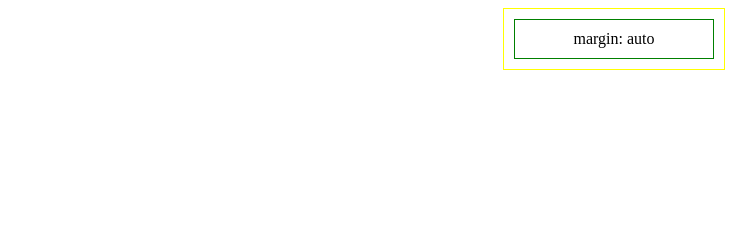
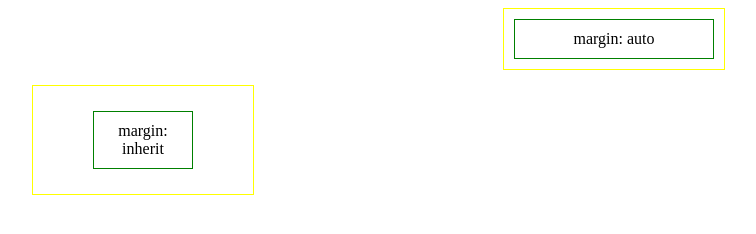
Before and after one commit to trinafirefox/cssplayground, a plain HTML site: page 2020-May-26th/index.html in a window 1280 px wide. Shown: the whole page, without its empty margins (26-782 px from the left). Drawn offline with Linux system fonts and the light colour scheme.

Commit message:
changed Project 3

```diff
--- a/2020-May-26th/index.html
+++ b/2020-May-26th/index.html
@@ -7,8 +7,11 @@
     <link rel="stylesheet" href="style.css">
 </head>
 <body>
-    <div class="div">
+    <div class="div-container1">
         <div id="div1">margin: auto</div>
+    </div>
+    <div class="div-container2">
+        <div id="div2">margin: inherit</div>
     </div>
 </body>
 </html>
--- a/2020-May-26th/style.css
+++ b/2020-May-26th/style.css
@@ -1,4 +1,4 @@
-.div {
+.div-container1 {
     border: 1px solid yellow;
     width: 200px;
     padding: 10px;
@@ -6,8 +6,22 @@
     margin: auto;
 }
 
+.div-container2 {
+    border: 1px solid yellow;
+    width: 200px;
+    padding: 10px;
+    text-align: center;
+    margin: 15px 50px;
+}
+
 #div1 {
     margin: auto;
     border: 1px solid green;
     padding: 10px;
 }
+
+#div2 {
+    margin: inherit;
+    border: 1px solid green;
+    padding: 10px;
+}
```
